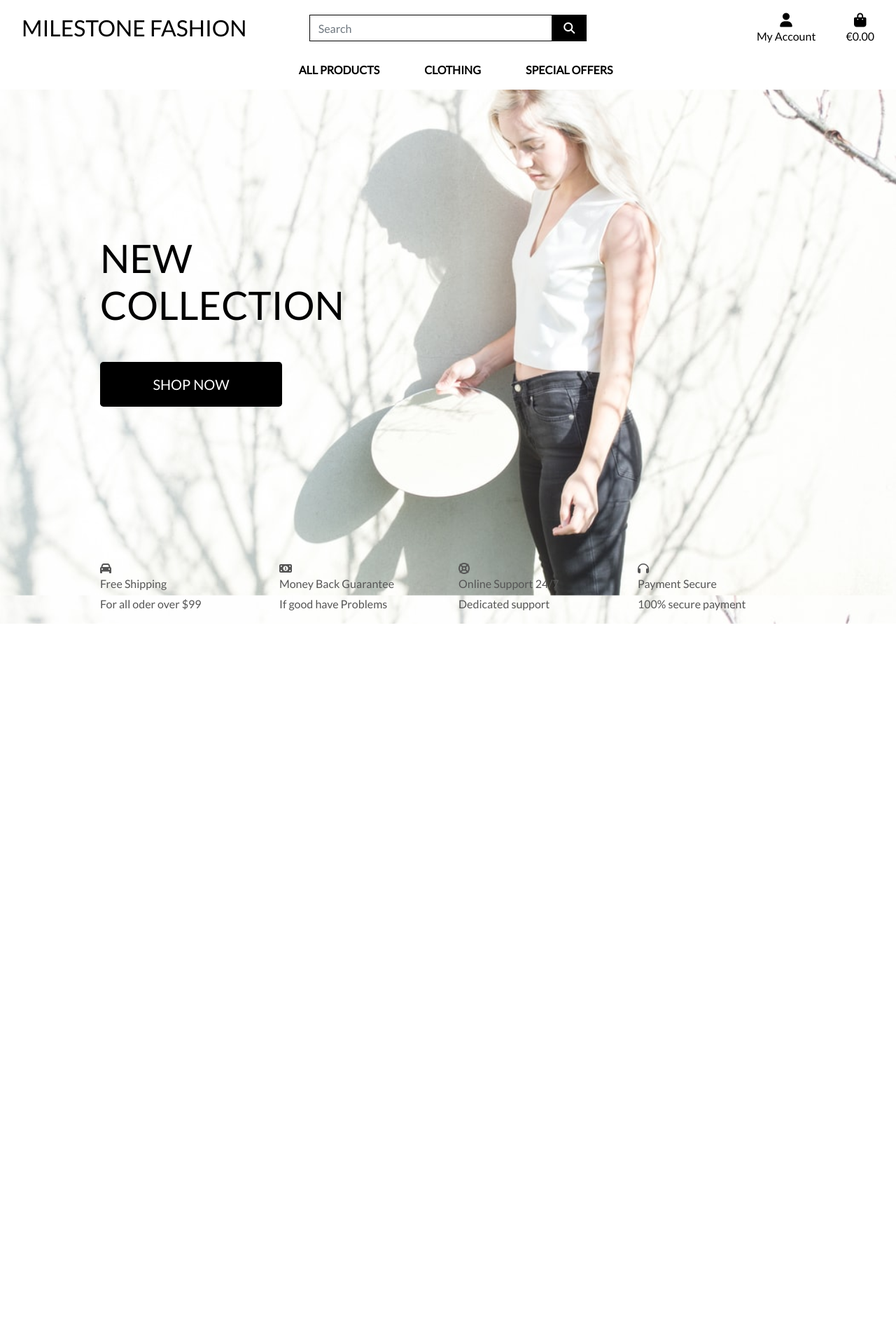
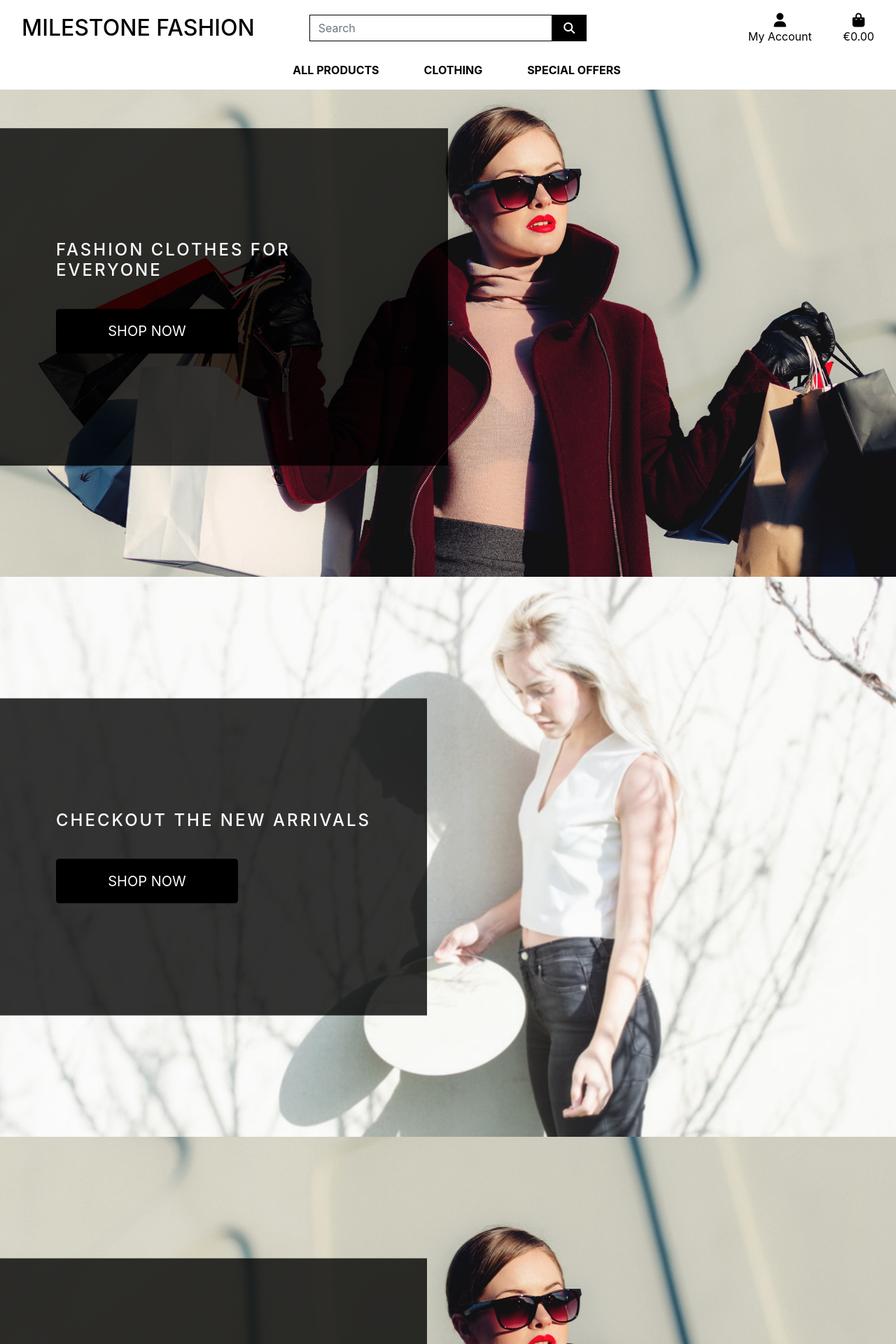
Before and after one commit to NunoCos/fashion-milestone4, a Django app: page / in a window 1280 px wide. Shown: the top 1920 px of the page at 70% size. Before the commit the page ends 891 px from the top, so only its background shows below. Run offline with Django 3.2, Linux system fonts and the light colour scheme; some libraries are stand-ins or nearby versions.

Commit message:
adjusting main page layout

```diff
--- a/home/templates/home/index.html
+++ b/home/templates/home/index.html
@@ -1,29 +1,38 @@
 {% extends "base.html" %}
 {% load static %}
 
-{% block page_header %}
-    <div class="container header-container">
-        <div class="row">
-            <div class="col"></div>
-        </div>
-    </div>
-{% endblock%}
+{% block content %}
+{% url 'products' %}?category=deals
 
-{% block content %}
-    <div class="container h-100">
-        <div class="row h-100">
-            <div class="col-7 col-md-6 my-auto">
-                <h1 class="display-4 logo-font text-black">
-                    new collection
-                </h1>
-                <div class="my-5">
-                    <h4>
+<!-- Slideshow container -->
+<div class="slideshow">
+    <div class="slideshow-item">
+        <img src="media/img1.jpg" alt="">
+        <div class="slideshow-item-text">
+            <h4>Fashion Clothes for Everyone</h5>
             <a href="{% url 'products' %}" class="shop-now-button btn btn-lg text-uppercase py-3">Shop Now</a>
-                    </h4>
         </div>
     </div>
 </div>
+<div class="slideshow">
+    <div class="slideshow-item">
+        <img src="media/white-background.jpg" alt="">
+        <div class="slideshow-item-text">
+            <h4>Checkout the new arrivals</h5>
+            <a href="?category=new_arrivals" class="shop-now-button btn btn-lg text-uppercase py-3">Shop Now</a>
         </div>
+    </div>
+</div><div class="slideshow">
+    <div class="slideshow-item">
+        <img src="media/img1.jpg" alt="">
+        <div class="slideshow-item-text">
+            <h4>Checkout the new arrivals</h5>
+            <a href="{% url 'products' %}?category=deals" class="shop-now-button btn btn-lg text-uppercase py-3">Shop Now</a>
+        </div>
+    </div>
+</div>
+
+
 <!-- Services Section Begin -->
 <section class="services spad">
     <div class="container">
@@ -32,7 +41,7 @@
                 <div class="services__item">
                     <i class="fa fa-car"></i>
                     <h6>Free Shipping</h6>
-                        <p>For all oder over $99</p>
+                    <p>For all orders over €99</p>
                 </div>
             </div>
             <div class="col-lg-3 col-md-4 col-sm-6">
@@ -60,4 +69,13 @@
     </div>
 </section>
 <!-- Services Section End -->
-{% endblock%}
+
+
+{% endblock %}
+{% block custom_js %}
+<script>
+    document.onload = setTimeout(function () {
+        $("#alert_msg").css('display','none');
+    }, 2000);
+</script>
+{% endblock %}
--- a/products/fixtures/categories.json
+++ b/products/fixtures/categories.json
@@ -1 +1 @@
-[{"pk": 1, "model": "products.category", "fields": {"name": "activewear", "friendly_name": "Activewear"}}, {"pk": 2, "model": "products.category", "fields": {"name": "bed_bath", "friendly_name": "Bed & Bath"}}, {"pk": 3, "model": "products.category", "fields": {"name": "clearance", "friendly_name": "Clearance"}}, {"pk": 4, "model": "products.category", "fields": {"name": "deals", "friendly_name": "Deals"}}, {"pk": 5, "model": "products.category", "fields": {"name": "essentials", "friendly_name": "Essentials"}}, {"pk": 6, "model": "products.category", "fields": {"name": "jeans", "friendly_name": "Jeans"}}, {"pk": 7, "model": "products.category", "fields": {"name": "kitchen_dining", "friendly_name": "Kitchen & Dining"}}, {"pk": 8, "model": "products.category", "fields": {"name": "new_arrivals", "friendly_name": "New Arrivals"}}, {"pk": 9, "model": "products.category", "fields": {"name": "shirts", "friendly_name": "Shirts"}}]
+[{"pk": 1, "model": "products.category", "fields": {"name": "men", "friendly_name": "Men"}}, {"pk": 2, "model": "products.category", "fields": {"name": "women", "friendly_name": "Women"}}, {"pk": 3, "model": "products.category", "fields": {"name": "clearance", "friendly_name": "Clearance"}}, {"pk": 4, "model": "products.category", "fields": {"name": "deals", "friendly_name": "Deals"}}, {"pk": 5, "model": "products.category", "fields": {"name": "essentials", "friendly_name": "Essentials"}}, {"pk": 6, "model": "products.category", "fields": {"name": "jeans", "friendly_name": "Jeans"}}, {"pk": 7, "model": "products.category", "fields": {"name": "kids", "friendly_name": "Kids"}}, {"pk": 8, "model": "products.category", "fields": {"name": "new_arrivals", "friendly_name": "New Arrivals"}}, {"pk": 9, "model": "products.category", "fields": {"name": "cosmetics", "friendly_name": "Cosmetics"}}]
--- a/static/css/base.css
+++ b/static/css/base.css
@@ -9,11 +9,85 @@ html {
 }
 
 body {
-    background: url('/media/white-background.jpg') no-repeat center center fixed;
-    background-size: cover;
-    height: calc(100vh - 164px);
-    color: #555;
-    font-family: 'Lato';
+    background-color: #000;
+}
+
+.slideshow {
+    width: 100%;
+    height: 100vh;
+    position: relative;
+    overflow: hidden;
+}
+
+.slideshow-item {
+    width: 100%;
+    height: 100%;
+    position: absolute;
+    opacity: 0;
+    animation: cycleImages 31s infinite;
+}
+
+.slideshow-item img {
+    width: 100%;
+    height: 100%;
+    object-fit: cover;
+    animation: zoom 31s infinite;
+}
+
+.slideshow-item:nth-child(1),
+.slideshow-item:nth-child(1) img {
+    animation-delay: 0s;
+}
+
+.slideshow-item:nth-child(2),
+.slideshow-item:nth-child(2) img {
+    animation-delay: 10s;
+}
+
+.slideshow-item:nth-child(3),
+.slideshow-item:nth-child(3) img {
+    animation-delay: 20s;
+}
+
+.slideshow-item-text {
+    max-width: 50%;
+    position: absolute;
+    top: 50%;
+    left: 0;
+    transform: translateY(-50%);
+    background-color: rgba(0, 0, 0, .8);
+    color: #fff;
+    padding: 10rem 5rem;
+}
+
+.slideshow-item-text h4 {
+    font-size: 1.5rem;
+    text-transform: uppercase;
+    letter-spacing: 3px;
+    margin-bottom: 2.5rem;
+}
+
+/*---------------------
+  Animation
+-----------------------*/
+
+@keyframes cycleImages {
+    25%{
+        opacity: 1;
+    }
+    40%{
+        opacity: 0;
+    }
+}
+
+@keyframes zoom {
+    100%{
+        transform: scale(1.3);
+    }
+}
+
+@media screen and (max-width: 1000px) {
+
 }
 
 /* from Bulma */
@@ -71,9 +145,9 @@ body {
   background-color: red;
   color: white;
   cursor: pointer;
-  padding: 10px;
-  border-radius: 50px;
-  font-size: 20px;
+  padding: 10px 15px;
+  border-radius: 50%;
+  font-size: 18px;
 }
 
 #myBtn:hover {
@@ -104,7 +178,9 @@ body {
 }
 
 
-/* -------------------------------- Media Queries */
+/*---------------------
+  Media Queries
+-----------------------*/
 
 @media (min-width: 1200px) {
   .container {
@@ -137,3 +213,38 @@ body {
         height: calc(100vh - 116px);
     }
 }
+
+/*---------------------
+  Services
+-----------------------*/
+
+.services {
+	padding-top: 80px;
+	padding-bottom: 50px;
+}
+
+.services__item {
+	padding-left: 65px;
+	position: relative;
+	margin-bottom: 20px;
+}
+
+.services__item i {
+	font-size: 36px;
+	color: #ca1515;
+	position: absolute;
+	left: 0;
+	top: 4px;
+}
+
+.services__item h6 {
+	color: white;
+	font-weight: 600;
+	margin-bottom: 5px;
+}
+
+.services__item p {
+    margin-bottom: 0;
+    color: white;
+    font-weight: 300;
+}
--- a/templates/base.html
+++ b/templates/base.html
@@ -28,6 +28,7 @@
         <script src="https://cdn.jsdelivr.net/npm/popper.js@1.16.0/dist/umd/popper.min.js" integrity="sha384-Q6E9RHvbIyZFJoft+2mJbHaEWldlvI9IOYy5n3zV9zzTtmI3UksdQRVvoxMfooAo" crossorigin="anonymous"></script>
         <script src="https://stackpath.bootstrapcdn.com/bootstrap/4.4.1/js/bootstrap.min.js" integrity="sha384-wfSDF2E50Y2D1uUdj0O3uMBJnjuUD4Ih7YwaYd1iqfktj0Uod8GCExl3Og8ifwB6" crossorigin="anonymous"></script>
         <script src="https://kit.fontawesome.com/57e8395144.js" crossorigin="anonymous"></script>
+        <script src="{% static 'js/main.js' %}"></script>
     {% endblock %}
 
     {% block extrajs %}
```
Also changed, not shown: media/homepage_background_cropped.jpg (deleted), media/img1.jpg (added), static/js/main.js (added). Lines whose indentation alone changed are shown as unchanged.
